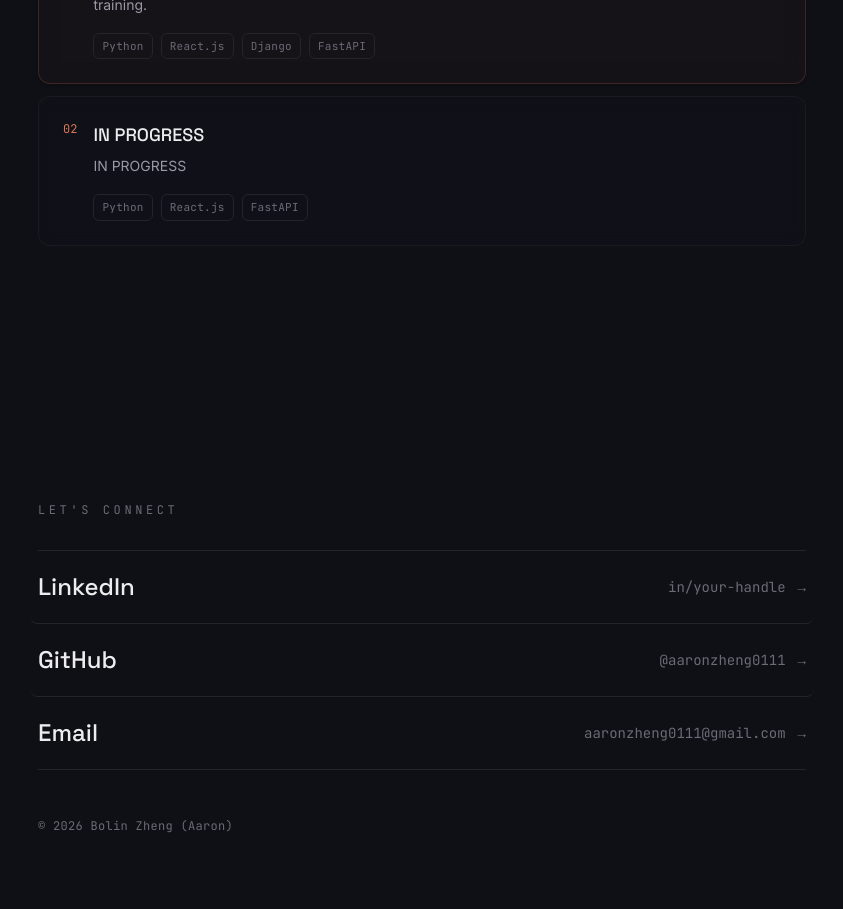
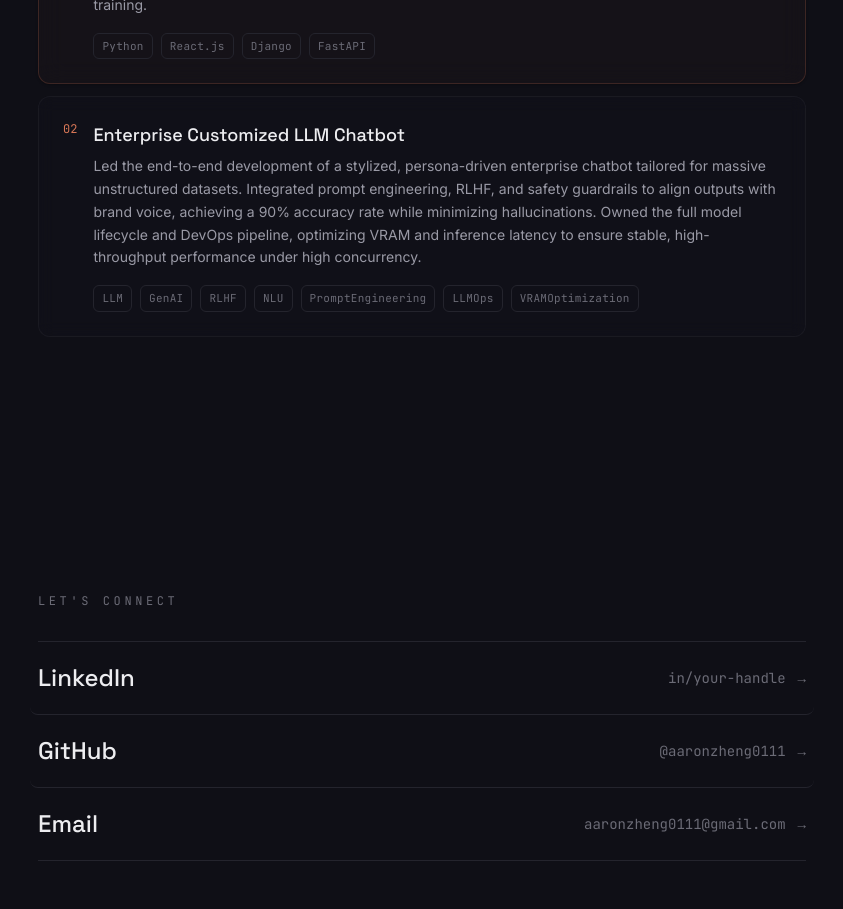
Before and after one commit to aaronzheng0111/My-Resume, a React (Vite) app: page / in a window 1280 px wide. Shown: the part 1700-2609 px from the top of the page, without its empty margins (218-1061 px from the left). Built offline with nearby package versions, Linux system fonts and the light colour scheme.

Commit message:
[ADD] One project about the LLM Chatbot

```diff
--- a/src/data/profile.js
+++ b/src/data/profile.js
@@ -39,9 +39,9 @@ export const projects = [
   },
   {
     id: '02',
-    name: 'IN PROGRESS',
-    description: 'IN PROGRESS',
-    tags: ['Python', 'React.js', 'FastAPI'],
+    name: 'Enterprise Customized LLM Chatbot',
+    description: 'Led the end-to-end development of a stylized, persona-driven enterprise chatbot tailored for massive unstructured datasets. Integrated prompt engineering, RLHF, and safety guardrails to align outputs with brand voice, achieving a 90% accuracy rate while minimizing hallucinations. Owned the full model lifecycle and DevOps pipeline, optimizing VRAM and inference latency to ensure stable, high-throughput performance under high concurrency.',
+    tags: ['LLM', 'GenAI', 'RLHF','NLU','PromptEngineering','LLMOps','VRAMOptimization'],
     href: '',
   }
 ]
```
